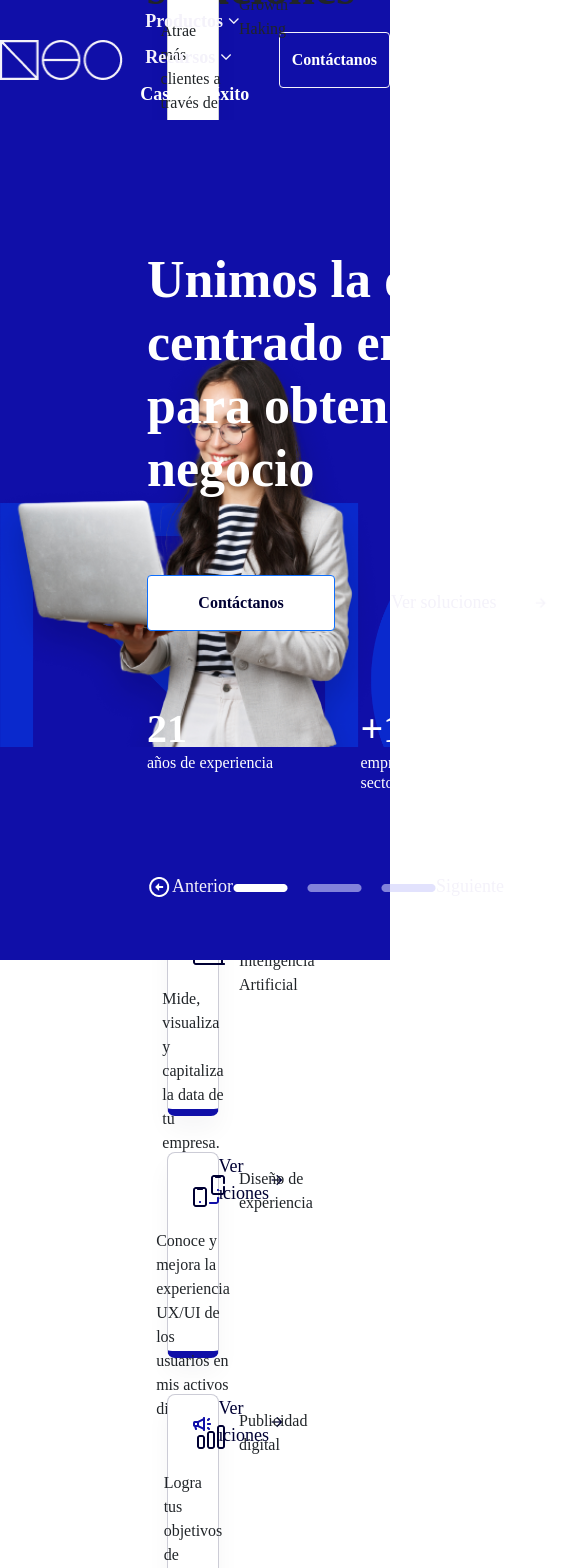
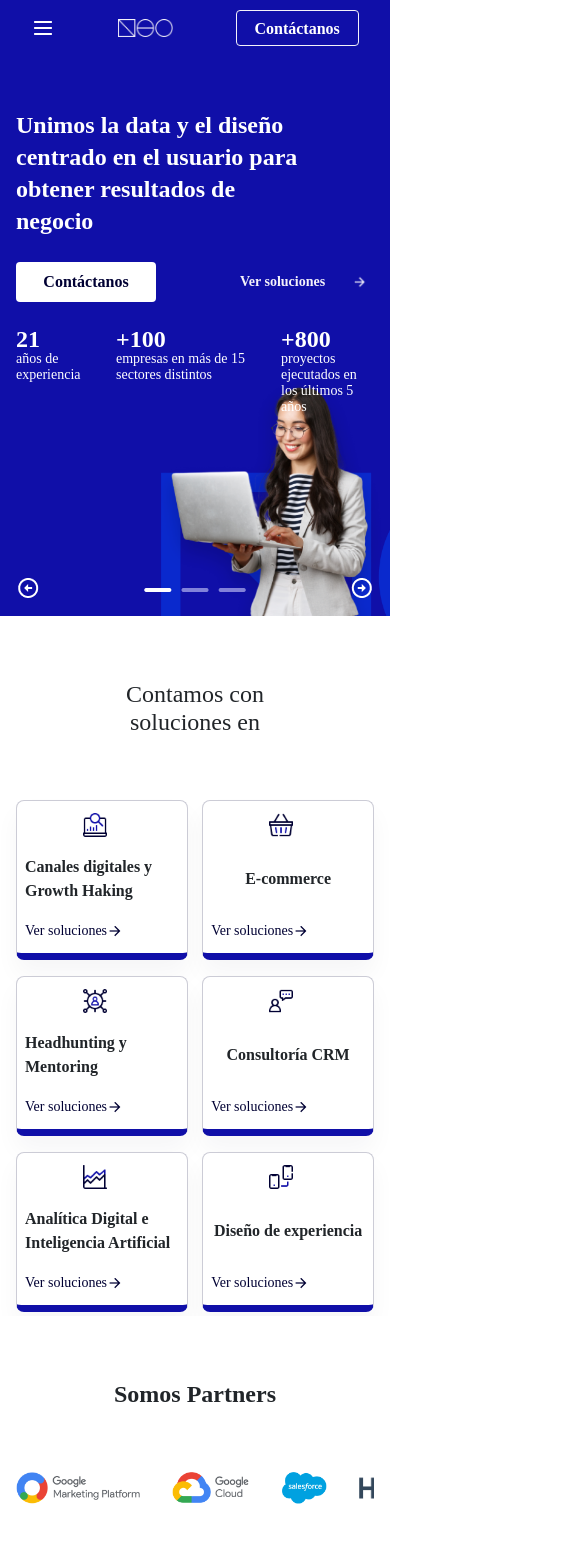
Before and after one commit to Maxim1Popov1/intorginvest, a React (Create React App) app: page / in a window 390 px wide. Shown: the top 1568 px of the page, 585 px wide, since content can reach past the window. Built offline with nearby package versions, Linux system fonts and the light colour scheme.

Commit message:
added adaptability

```diff
--- a/package.json
+++ b/package.json
@@ -11,6 +11,7 @@
     "react": "^18.2.0",
     "react-bootstrap": "^2.7.2",
     "react-dom": "^18.2.0",
+    "react-responsive": "^9.0.2",
     "react-scripts": "5.0.1",
     "web-vitals": "^2.1.4"
   },
--- a/src/App.css
+++ b/src/App.css
@@ -27,6 +27,13 @@
   align-items: center;
 }
 
+@media (max-width: 820px) {
+  .header {
+    width: 100%;
+    height: 56px;
+  }
+}
+
 .navbar {
   display: flex;
   justify-content: space-around;
@@ -35,6 +42,13 @@
 .logoIm {
   width: 123.33px;
   height: 40px;
+}
+
+@media (max-width: 820px) {
+  .logoIm {
+    width: 55px;
+    height: 18px;
+  }
 }
 
 .bt-nav {
@@ -56,15 +70,30 @@
   font-style: normal !important;
   font-weight: 700 !important;
 }
+@media (max-width: 820px) {
+  .bt-con {
+    width: 123px;
+    height: 36px;
+  }
+}
+
 .bt-con2 {
   background-color: #ffffff !important;
   border-radius: 4px !important;
+  border-color: transparent !important;
   color: rgba(0, 0, 51, 1) !important;
   width: 188px;
   height: 56px;
   font-family: "Montserrat" !important;
   font-style: normal !important;
   font-weight: 700 !important;
+}
+
+@media (max-width: 820px) {
+  .bt-con2 {
+    width: 140px;
+    height: 40px;
+  }
 }
 
 .headerPanel {
@@ -76,6 +105,13 @@
   padding: 128px 147px 0 147px;
 }
 
+@media (max-width: 820px) {
+  .headerPanel {
+    height: 560px;
+    padding: 40px 16px 0 16px;
+  }
+}
+
 .imgContainer {
   height: 100%;
   display: flex;
@@ -85,6 +121,13 @@
   bottom: 0;
   right: 0;
 }
+
+@media (max-width: 820px) {
+  .imgContainer {
+    max-height: 242.92px;
+  }
+}
+
 .imgBusiness {
   width: 100%;
   display: block;
@@ -100,13 +143,26 @@
   z-index: 1;
 }
 
+@media (max-width: 820px) {
+  .headerCenterBlock {
+    width: 100%;
+    justify-content: space-around;
+    padding-bottom: 56px;
+  }
+}
+
 .headerCenterButtons {
+  width: 100%;
   display: flex;
   align-items: center;
   justify-content: flex-start;
   z-index: 1;
 }
-
+@media (max-width: 820px) {
+  .headerCenterButtons {
+    justify-content: space-between;
+  }
+}
 .headerCenterText {
   width: 607px;
   height: 252px;
@@ -117,6 +173,16 @@
   font-weight: 600;
   font-size: 52px;
   line-height: 63px;
+}
+
+@media (max-width: 820px) {
+  .headerCenterText {
+    height: 128px;
+    width: 288px;
+    font-weight: 700;
+    font-size: 24px;
+    line-height: 32px;
+  }
 }
 
 .footCenterBlock {
@@ -131,7 +197,15 @@
   justify-content: space-between;
   align-items: center;
 }
-
+@media (max-width: 820px) {
+  .footCenterBlock {
+    height: 56px;
+    padding: 0 16px;
+  }
+  .imgcarousel {
+    height: 4px;
+  }
+}
 .headerCenterAchievements {
   display: flex;
   color: #ffffff;
@@ -139,18 +213,30 @@
   font-style: normal !important;
   justify-content: space-between;
 }
+@media (max-width: 820px) {
+  .headerCenterAchievements {
+    height: 245px;
+    flex-direction: row;
+    flex-wrap: wrap;
+  }
+}
+
 .achievBlock {
   display: flex;
   flex-direction: column;
   flex-wrap: wrap;
-  width: 180px;
 }
 .achievNum {
   font-weight: 700 !important;
   font-size: 40px !important;
   line-height: 48px !important;
 }
-
+@media (max-width: 820px) {
+  .achievNum {
+    font-size: 24px !important;
+    line-height: 24px !important;
+  }
+}
 .achievText {
   display: flex;
 
@@ -158,16 +244,27 @@
   font-size: 16px;
   line-height: 20px;
 }
-
+@media (max-width: 820px) {
+  .achievText {
+    font-weight: 400;
+    font-size: 14px;
+    line-height: 16px;
+  }
+}
 .solutionsPanel {
   padding: 128px 147px 0 147px;
   height: 900px;
   background-color: #ffff;
   display: flex;
   flex-direction: column;
-  justify-content: flex-end;
 }
-
+@media (max-width: 820px) {
+  .solutionsPanel {
+    height: 700px;
+    padding: 64px 16px;
+    align-items: center;
+  }
+}
 .solutionTitle {
   height: 56px;
   font-family: "Tiempos Headline" !important;
@@ -180,10 +277,26 @@
   margin-bottom: 20px;
 }
 
+@media (max-width: 820px) {
+  .solutionTitle {
+    font-weight: 500 !important;
+    width: 217px;
+    font-size: 24px;
+    line-height: 28px;
+    margin-bottom: 64px;
+  }
+}
+
 .solutions {
   display: flex;
   justify-content: flex-start;
   flex-wrap: wrap;
+}
+
+@media (max-width: 820px) {
+  .solutions {
+    justify-content: space-between;
+  }
 }
 
 .footerBox {
@@ -193,6 +306,13 @@
 
   background-color: #ffffff;
   padding: 128px 147px 110px 147px;
+}
+
+@media (max-width: 820px) {
+  .footerBox {
+    justify-content: space-between;
+    padding: 64px 16px;
+  }
 }
 
 .footerTitel {
@@ -206,8 +326,32 @@
   text-align: center;
   margin-bottom: 20px;
 }
+@media (max-width: 820px) {
+  .footerTitel {
+    font-size: 24px;
+    line-height: 28px;
+  }
+}
 .footerIcon {
   display: flex;
-
   justify-content: space-between;
 }
+@media (max-width: 820px) {
+  .footerIcon {
+    overflow: scroll;
+  }
+}
+.image {
+}
+@media (max-width: 820px) {
+  .image {
+    height: 32px;
+    width: 125.61px;
+    margin-right: 32px;
+
+  }
+}
+.burgerIcon {
+  height: 24px;
+  width: 24px;
+}
--- a/src/App.jsx
+++ b/src/App.jsx
@@ -1,5 +1,7 @@
 import React from "react";
 import { Button } from "react-bootstrap";
+import { useMediaQuery } from "react-responsive";
+
 import logo from "./icons/Logo.png";
 import DropdownComponent from "./components/Dropdown";
 import { serviceItems, productItems, resourcesItems } from "./data.js";
@@ -8,18 +10,26 @@ import business from "../src/icons/business.png";
 import carousel from "../src/icons/carousel.png";
 import { NextButton, PrevButton } from "./components/Button/NextButton.jsx";
 import Box from "./components/Box";
-import AWS from '../src/icons/icon/footer/AWS.png'
-import hubspot from '../src/icons/icon/footer/hubspot.png'
-import image27 from '../src/icons/icon/footer/image27.png'
-import image29 from '../src/icons/icon/footer/image29.png'
-import image33 from '../src/icons/icon/footer/image33.png'
+import AWS from "../src/icons/icon/footer/AWS.png";
+import hubspot from "../src/icons/icon/footer/hubspot.png";
+import image27 from "../src/icons/icon/footer/image27.png";
+import image29 from "../src/icons/icon/footer/image29.png";
+import image33 from "../src/icons/icon/footer/image33.png";
+import burger from "../src/icons/icon/burger.png";
 import "./App.css";
 
 function App() {
+  const isMobile = useMediaQuery({
+    query: "(max-width: 820px)",
+  });
+
+  console.log("isMobile :>> ", isMobile);
   return (
     <div className="main">
       <div className="header">
+        {isMobile && <img className="burgerIcon" src={burger} alt="burger" />}
         <img className="logoIm" src={logo} alt="Logo" />
+        {!isMobile && (
           <div className="navbar">
             <DropdownComponent title="Servicios" listItems={serviceItems} />
             <DropdownComponent title="Productos" listItems={productItems} />
@@ -31,13 +41,14 @@ function App() {
               Blog
             </Button>
           </div>
+        )}
         <Button className="bt-con" type="button" value="Input">
           Contáctanos
         </Button>
       </div>
 
       <div className="headerPanel">
-        <div className='imgContainer'>
+        <div className="imgContainer">
           <img className="imgBusiness" alt="business" src={business} />
         </div>
         <div className="headerCenterBlock">
@@ -52,17 +63,17 @@ function App() {
             <ArrowViewButton />
           </div>
           <div className="headerCenterAchievements">
-            <div className="achievBlock">
+            <div className="achievBlock" style={{width:isMobile?'82px':'180px'}}>
               <div className="achievNum">21</div>
               <div className="achievText">años de experiencia</div>
             </div>
-            <div className="achievBlock">
+            <div className="achievBlock" style={{width:isMobile?'147px':'180px'}}>
               <div className="achievNum">+100</div>
               <div className="achievText">
                 empresas en más de 15 sectores distintos
               </div>
             </div>
-            <div className="achievBlock">
+            <div className="achievBlock" style={{width:isMobile?'93px':'180px'}}>
               <div className="achievNum">+800</div>
               <div className="achievText">
                 proyectos ejecutados en los últimos 5 años
@@ -96,12 +107,11 @@ function App() {
       <div className="footerBox">
         <div className="footerTitel">Somos Partners</div>
         <div className="footerIcon">
-
-        <img className="imgimage29" alt="image29" src={image29} />
-        <img className="imgimage27" alt="image27" src={image27} />
-        <img className="imgimage33" alt="image33" src={image33} />
-        <img className="imghubspot" alt="hubspot" src={hubspot} />
-        <img className="imgAWS" alt="AWS" src={AWS} />
+          <img className="image" alt="image29" src={image29} />
+          <img className="image" alt="image27" src={image27} />
+          <img className="image" alt="image33" src={image33} />
+          <img className="image" alt="hubspot" src={hubspot} />
+          <img className="image" alt="AWS" src={AWS} />
         </div>
       </div>
     </div>
--- a/src/components/Box/index.jsx
+++ b/src/components/Box/index.jsx
@@ -1,17 +1,28 @@
 import React from "react";
-import BoxButton from '../Button/BoxButton'
+import { useMediaQuery } from "react-responsive";
+
+import BoxButton from "../Button/BoxButton";
 import "./style.css";
 
-function Box({ icon, title, description}) {
+function Box({ icon, title, description }) {
+  const isMobile = useMediaQuery({
+    query: "(max-width: 820px)",
+  });
 
-  return (
+  return isMobile ? (
+    <div className="boxComponent">
+      <img className="boxIcon" alt={icon} src={icon} />
+      <div className="title">{title}</div>
+      <BoxButton />
+    </div>
+  ) : (
     <div className="boxComponent">
       <div className="boxTitle">
-         <img className="boxIcon" alt={icon} src={icon}/>
-         <div className="title">{title}</div>
+        <img className="boxIcon" alt={icon} src={icon} />
+        <div className="title">{title}</div>
       </div>
       <div className="boxText">{description}</div>
-      <BoxButton/>
+      <BoxButton />
     </div>
   );
 }
--- a/src/components/Box/style.css
+++ b/src/components/Box/style.css
@@ -14,24 +14,47 @@
   border-bottom: 7px solid #100fa8;
 }
 
+@media (max-width: 820px) {
+  .boxComponent {
+    margin: 0;
+    margin-bottom: 16px;
+    padding: 12px 8px;
+    width: 48%;
+    height: 160px;
+    justify-content: space-between;
+  }
+}
+
 .boxText {
   font-family: Montserrat !important;
   font-style: normal !important;
   font-weight: 500;
   height: 100%;
+}
 
-}
 .title {
   font-family: Montserrat !important;
   font-style: normal !important;
   font-weight: 500;
+}
+@media (max-width: 820px) {
+  .title {
+    font-size: 16px;
+    font-weight: 700;
+    vertical-align: middle;
+  }
 }
 .boxIcon {
   width: 32px;
   height: 32px;
   margin-right: 14px;
 }
-
+@media (max-width: 820px) {
+  .boxIcon {
+    width: 24px;
+    height: 24px;
+  }
+}
 .boxTitle {
   width: 100%;
   height: 44px;
@@ -44,3 +67,13 @@
   align-items: center;
   margin-bottom: 16px;
 }
+@media (max-width: 820px) {
+  .boxTitle {
+    display: flex;
+    flex-direction: column;
+    align-items: flex-start;
+    align-content: center;
+    font-size: 16px;
+    line-height: 20px;
+  }
+}
--- a/src/components/Button/NextButton.jsx
+++ b/src/components/Button/NextButton.jsx
@@ -1,21 +1,30 @@
 import React from "react";
+import { useMediaQuery } from "react-responsive";
+
 import arrowR from "../../icons/icon/arrowCircleR.png";
 import arrowL from "../../icons/icon/arrowCircleL.png";
 import "./style.css";
 
 export function NextButton() {
+  const isMobile = useMediaQuery({
+    query: "(max-width: 820px)",
+  });
+
   return (
     <button className="btNext" type="button" value="Input">
-      <div className="btViewText">Siguiente</div>
+      {!isMobile && <div className="btViewText">Siguiente</div>}
       <img className="arrowCircleNextIcon" src={arrowR} alt="arrow" />
     </button>
   );
 }
 export function PrevButton() {
+  const isMobile = useMediaQuery({
+    query: "(max-width: 820px)",
+  });
   return (
     <button className="btPrev" type="button" value="Input">
       <img className="arrowCirclePrevIcon" src={arrowL} alt="arrow" />
-      <div className="btViewText">Anterior</div>
+      {!isMobile && <div className="btViewText">Anterior</div>}
     </button>
   );
 }
--- a/src/components/Button/style.css
+++ b/src/components/Button/style.css
@@ -7,7 +7,13 @@
   margin: 0 50px;
   align-items: center;
   justify-content: space-between;
-
+}
+@media (max-width: 820px) {
+  .btView {
+    width: 140px;
+    height: 40px;
+    margin: 0;
+  }
 }
 
 .btViewText {
@@ -16,12 +22,19 @@
   font-size: 18px;
   text-align: center;
 }
+@media (max-width: 820px) {
+  .btViewText {
+    font-size: 14px;
+    font-weight: 600;
+    line-height: 24px;
+    margin-right: 8px;
+  }
+}
 .arrowIcon {
   width: 16px;
   height: 16px;
 }
-
-.btNext{
+.btNext {
   display: flex;
   background-color: transparent;
   border: transparent;
@@ -32,6 +45,12 @@
   justify-content: space-between;
 }
 
+@media (max-width: 820px) {
+  .btNext {
+    justify-content: flex-end;
+  }
+}
+
 .btPrev {
   display: flex;
   background-color: transparent;
@@ -40,6 +59,11 @@
   align-items: center;
   justify-content: space-between;
   padding: 0%;
+}
+@media (max-width: 820px) {
+  .btPrev {
+    justify-content: flex-start;
+  }
 }
 
 .btBox {
@@ -57,3 +81,8 @@
   font-size: 18px;
   text-align: center;
 }
+@media (max-width: 820px) {
+  .btBoxText {
+    font-size: 14px;
+  }
+}
```
Also changed, not shown: src/components/Hamburger/index.jsx (added, +12 -0 lines), src/components/Hamburger/style.css (added), src/icons/icon/burger.png (added), 1 other file (tests, documents, lock files or other folders). Lines whose indentation alone changed are shown as unchanged.
